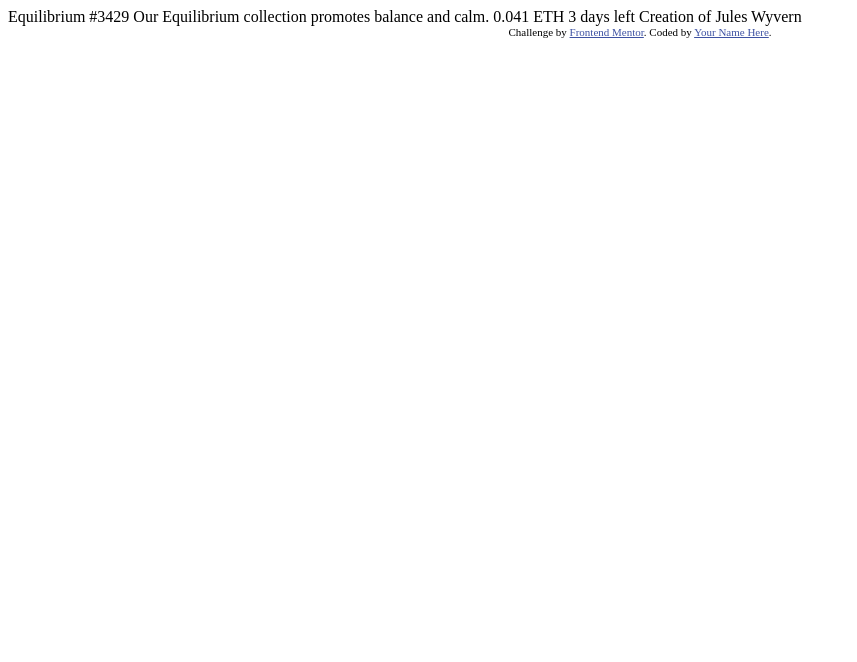
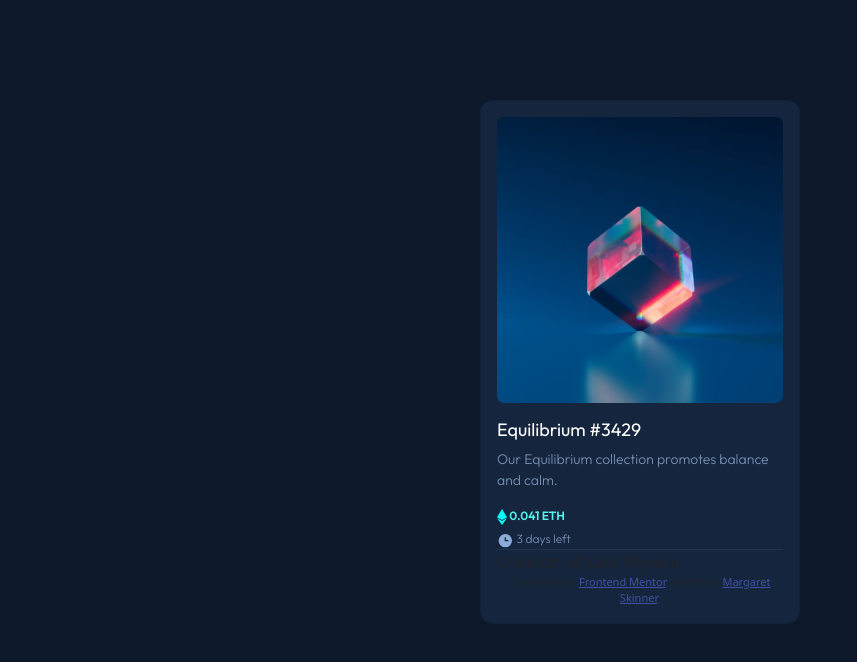
Before and after one commit to mtskinner915/FM-NFTPreviewCard, a plain HTML site: page index.html in a window 1280 px wide. Shown: the whole page, without its empty margins (0-857 px from the left). Drawn offline with nearby package versions, Linux system fonts and the light colour scheme.

Commit message:
Added files

```diff
--- a/index.html
+++ b/index.html
@@ -1,33 +1,66 @@
 <!DOCTYPE html>
 <html lang="en">
-<head>
-  <meta charset="UTF-8">
-  <meta name="viewport" content="width=device-width, initial-scale=1.0"> <!-- displays site properly based on user's device -->
+  <head>
+    <meta charset="UTF-8" />
+    <meta name="viewport" content="width=device-width, initial-scale=1.0" />
 
-  <link rel="icon" type="image/png" sizes="32x32" href="./images/favicon-32x32.png">
+    <link
+      rel="icon"
+      type="image/png"
+      sizes="32x32"
+      href="./images/favicon-32x32.png"
+    />
+    <link
+      href="https://cdn.jsdelivr.net/npm/bootstrap@5.1.3/dist/css/bootstrap.min.css"
+      rel="stylesheet"
+      integrity="sha384-1BmE4kWBq78iYhFldvKuhfTAU6auU8tT94WrHftjDbrCEXSU1oBoqyl2QvZ6jIW3"
+      crossorigin="anonymous"
+    />
+    <link rel="stylesheet" href="src/style.css" />
+    <link rel="preconnect" href="https://fonts.googleapis.com" />
+    <link rel="preconnect" href="https://fonts.gstatic.com" crossorigin />
+    <link
+      href="https://fonts.googleapis.com/css2?family=Outfit:wght@300;400;600&display=swap"
+      rel="stylesheet"
+    />
+    <title>Frontend Mentor | NFT preview card component</title>
+  </head>
+  <body style="background-color: hsl(217, 54%, 11%)">
+    <div class="wrapper">
+      <div class="card" style="width: 20rem">
+        <img
+          src="images/image-equilibrium.jpg"
+          class="card-img-top"
+          alt="header-image"
+          width="500px"
+        />
+        <div class="card-body">
+          <div class="nft-card-header"><h1>Equilibrium #3429</h1></div>
+          <p class="nft-card-description">
+            Our Equilibrium collection promotes balance and calm.
+          </p>
 
-  <title>Frontend Mentor | NFT preview card component</title>
-
-  <!-- Feel free to remove these styles or customise in your own stylesheet 👍 -->
-  <style>
-    .attribution { font-size: 11px; text-align: center; }
-    .attribution a { color: hsl(228, 45%, 44%); }
-  </style>
-</head>
-<body>
-
-  Equilibrium #3429
-
-  Our Equilibrium collection promotes balance and calm.
-
-  0.041 ETH
-  3 days left
-
-  Creation of Jules Wyvern
-
-  <div class="attribution">
-    Challenge by <a href="https://www.frontendmentor.io?ref=challenge" target="_blank">Frontend Mentor</a>.
-    Coded by <a href="#">Your Name Here</a>.
-  </div>
-</body>
+          <div class="eth-cost">
+            <img src="images/icon-ethereum.svg" alt="eth-icon" width="10px" />
+            0.041 ETH
+          </div>
+          <span class="time-remaining"
+            ><img src="images/icon-clock.svg" alt="clock-icon" /> 3 days left
+          </span>
+          <hr class="line" />
+          <div class="creator-attribution">
+            Creation of <span class="creator">Jules Wyvern</span>
+          </div>
+          <div class="attribution">
+            Challenge by
+            <a
+              href="https://www.frontendmentor.io?ref=challenge"
+              target="_blank"
+              >Frontend Mentor</a
+            >. Coded by <a href="#">Margaret Skinner</a>.
+          </div>
+        </div>
+      </div>
+    </div>
+  </body>
 </html>
--- /dev/null
+++ b/src/style.css
@@ -0,0 +1,51 @@
+h1 {
+  color: white;
+  font-family: "Outfit", sans-serif;
+  font-size: 18px;
+  font-weight: 400;
+}
+p {
+  color: #768fb3;
+  font-family: "Outfit", sans-serif;
+  font-size: 14px;
+  font-weight: 300;
+}
+.attribution {
+  font-size: 11px;
+  text-align: center;
+}
+.attribution a {
+  color: hsl(228, 45%, 44%);
+}
+.card {
+  background-color: hsl(216, 50%, 16%);
+  margin: 0 auto;
+  margin-top: 100px;
+  border-radius: 13px;
+}
+.card-body {
+  padding-top: 0;
+}
+.card-img-top {
+  padding: 16px;
+  border-radius: 23px;
+}
+.eth-cost {
+  color: #51f5ef;
+  font-family: "Outfit", sans-serif;
+  font-size: 12px;
+  font-weight: 600;
+}
+.time-remaining {
+  color: #768fb3;
+  font-family: "Outfit", sans-serif;
+  font-size: 12px;
+  font-weight: 300;
+}
+.line {
+  color: hsl(216, 23%, 36%);
+  padding-left: 16px;
+  padding-right: 16px;
+  display: block;
+  margin: 0 auto;
+}
```
Also changed, not shown: images/favicon-32x32.png (added), images/icon-clock.svg (added), images/icon-ethereum.svg (added), images/icon-view.svg (added), images/image-avatar.png (added), images/image-equilibrium.jpg (added).
